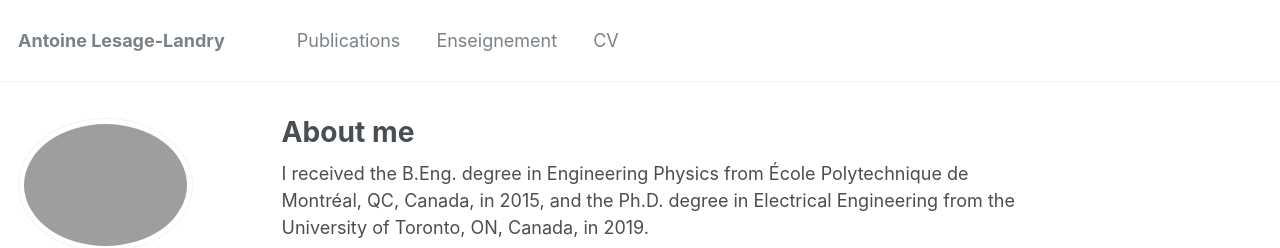
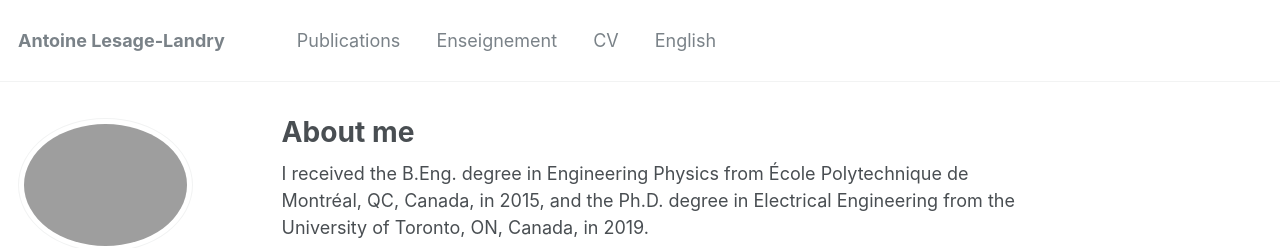
Before and after one commit to alesagelandry/fr, a Jekyll site: the page built from _pages/about.md, in a window 1280 px wide. Shown: the top 248 px of the page. Built offline with Jekyll 4.4.1, drawn with Linux system fonts in a browser that asks for light colours.

Commit message:
Update navigation.yml

```diff
--- a/_data/navigation.yml
+++ b/_data/navigation.yml
@@ -8,3 +8,6 @@ main:
 
   - title: "CV"
     url: /cv/
+
+  - title: "English"
+    url: https://alesagelandry.github.io
```
